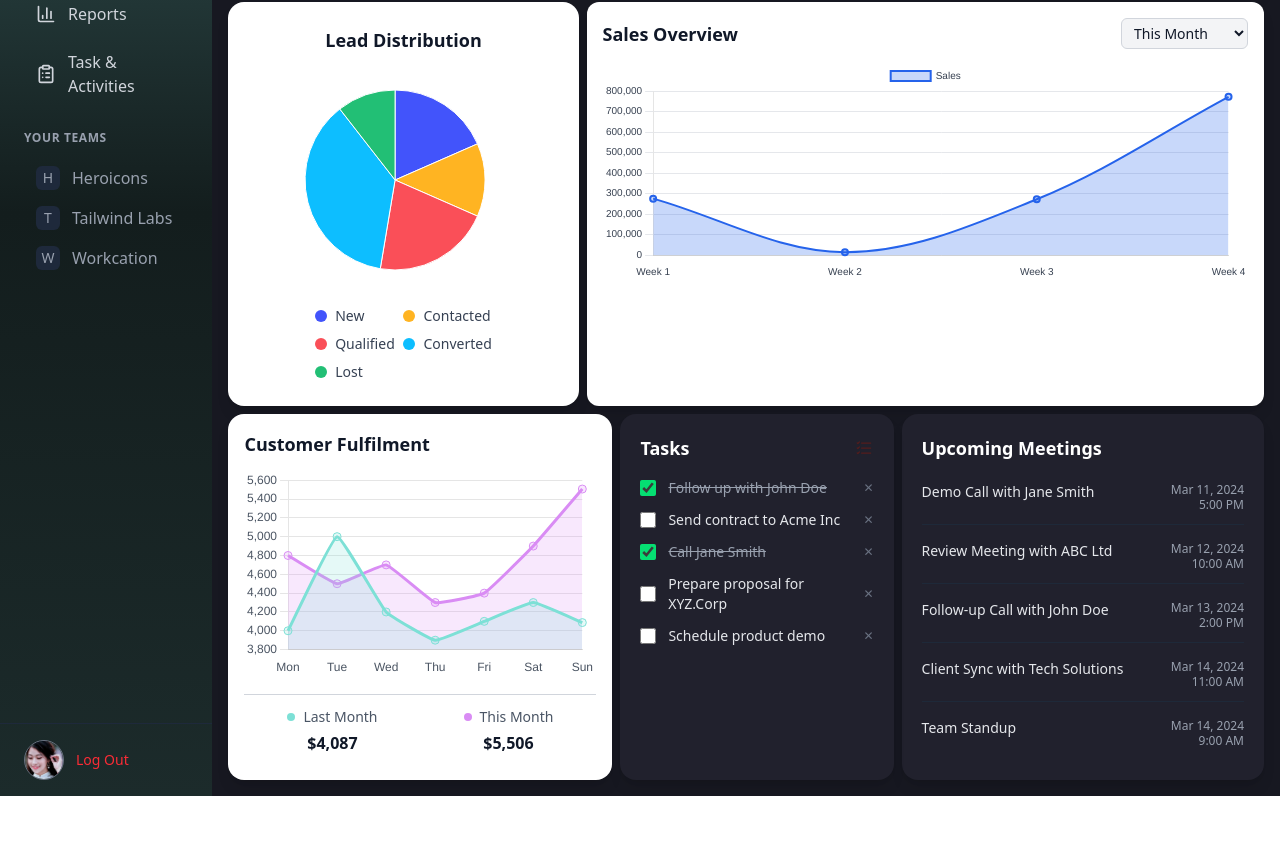
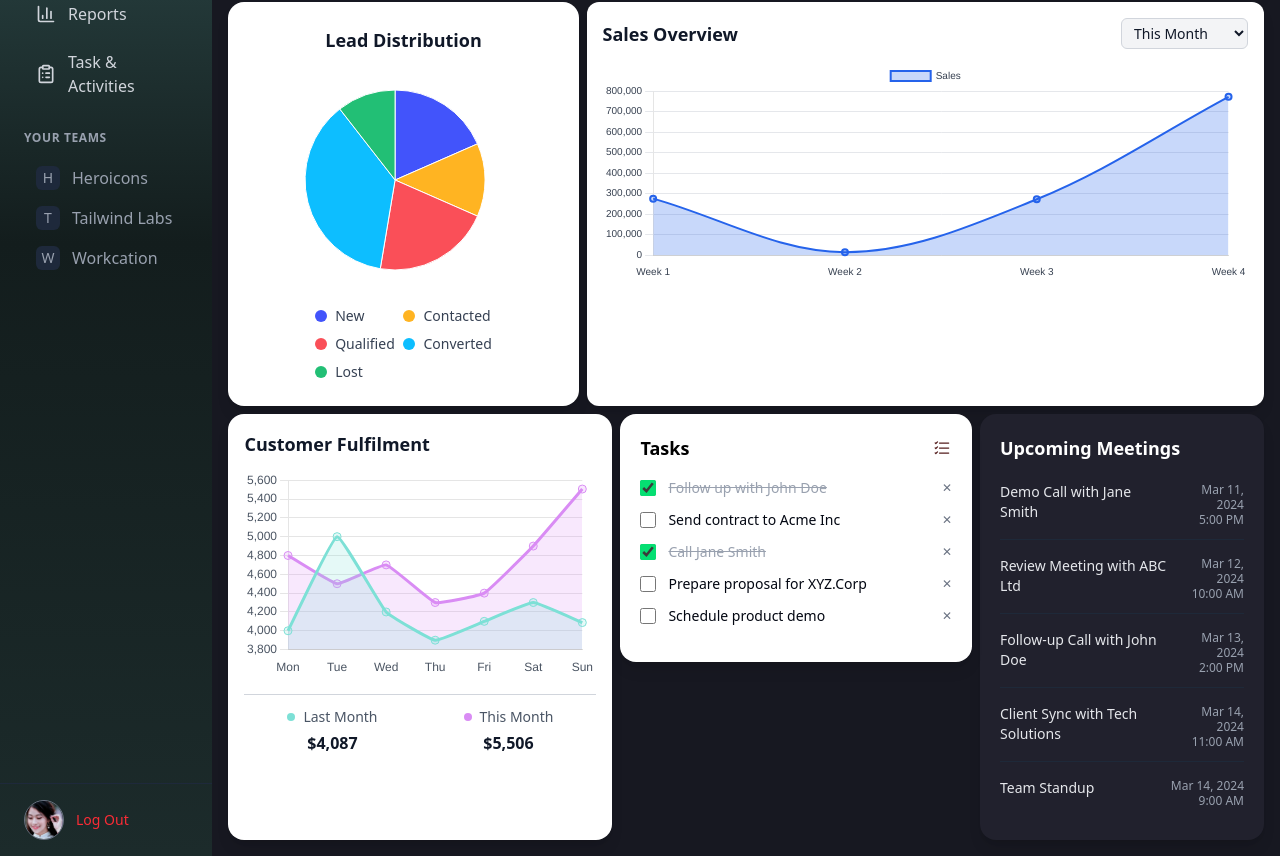
Before and after one commit to rajkumar1325/CRM-Website, a React (Vite) app: page / in a window 1280 px wide. Shown: the part 370-1226 px from the top of the page. Before the commit the page ends 1166 px from the top, so only its background shows below. Built offline with nearby package versions, Linux system fonts and the light colour scheme.

Commit message:
Adding theme toggle inside the to-do list

```diff
--- a/src/assets/components/Dashboard/PieChart/PieChart.jsx
+++ b/src/assets/components/Dashboard/PieChart/PieChart.jsx
@@ -54,7 +54,7 @@ export default function LeadsPieChart({ darkMode }) {
     return (
         <div
             className={`${bgClass} rounded-2xl p-6 shadow-lg
-                        w-full md:w-5/10 max-w-[400px] flex flex-col items-center`}
+                        w-full md:w-5/10  flex flex-col items-center`}
         >
             {/* Title */}
             <h2 className="text-lg font-semibold mb-4">Lead Distribution</h2>
--- a/src/assets/components/Dashboard/SalesChart/SalesChart.jsx
+++ b/src/assets/components/Dashboard/SalesChart/SalesChart.jsx
@@ -194,7 +194,7 @@ export default function SalesChart({ darkMode }) {
   return (
     <div
       className={`
-        w-full max-w-full
+        w-full max-w-7/10
         p-3 sm:p-4
         rounded-xl shadow-lg
         transition-all duration-300
--- a/src/assets/components/Dashboard/ToDoList/TodoList.jsx
+++ b/src/assets/components/Dashboard/ToDoList/TodoList.jsx
@@ -1,7 +1,7 @@
 import { useState } from "react";
 import TodoIcon from "./task-list.svg?react";
 
-export default function TodoList() {
+export default function TodoList({darkMode = false}) {
   // 🧩 Main task list
   const [tasks, setTasks] = useState([
     { id: 1, text: "Follow up with John Doe", done: true },
@@ -11,14 +11,14 @@ export default function TodoList() {
     { id: 5, text: "Schedule product demo", done: false },
   ]);
 
-  // 💾 Deleted task history
+  // .................................................... Deleted task history
   const [history, setHistory] = useState([]);
 
-  // 🎯 UI states
+  // ............................................ UI states
   const [showMenu, setShowMenu] = useState(false);
   const [newTask, setNewTask] = useState("");
 
-  // ✅ Toggle task completion
+  // ....................... Toggle task completion
   const toggleTask = (id) => {
     setTasks((prev) =>
       prev.map((t) =>
@@ -53,17 +53,21 @@ export default function TodoList() {
   const closeDialog = () => setShowMenu(false);
 
   return (
-    <div className="w-full md:w-3/10 bg-[#21212D]  text-white p-5 rounded-2xl shadow-lg relative">
-      {/* 🔹 Header */}
+    <div className={`w-full h-full md:w-5/10  p-5 rounded-2xl shadow-lg relative
+        ${darkMode ? "bg-[#21212D] text-white"  : "bg-white text-black"}`
+        }>
+
+
+      {/*  Header */}
       <div className="flex items-center justify-between mb-4">
         <h2 className="text-lg font-semibold">Tasks</h2>
         <TodoIcon
           onClick={handleTaskMenu}
-          className="w-5 h-5 text-gray-400 cursor-pointer hover:text-gray-200 transition"
+          className="w-5 h-5  cursor-pointer "
         />
       </div>
 
-      {/* 📋 Task List */}
+      {/*  Task List */}
       <div className="space-y-3 mb-4">
         {tasks.map((task) => (
           <div
@@ -74,6 +78,8 @@ export default function TodoList() {
               className="flex items-center space-x-3"
               onClick={() => toggleTask(task.id)}
             >
+
+              {/* task list checkbox */}
               <input
                 type="checkbox"
                 checked={task.done}
@@ -83,15 +89,17 @@ export default function TodoList() {
               <span
                 className={`text-sm ${
                   task.done
-                    ? "line-through text-gray-400"
-                    : "text-gray-200"
+                    ? darkMode ? "line-through text-gray-200" : "line-through text-gray-400"
+                    : darkMode ? "text-gray-200" : "text-gray-950"
                 }`}
               >
                 {task.text}
               </span>
             </div>
 
-            {/* 🗑 Delete Button */}
+
+
+            {/*  Delete Button */}
             <button
               onClick={() => deleteTask(task.id)}
               className="text-gray-500 hover:text-red-400 text-xs"
@@ -102,9 +110,15 @@ export default function TodoList() {
         ))}
       </div>
 
+
+
       {/* ➕ Add/Delete Menu (Dialog Box) */}
       {showMenu && (
-        <div className="absolute top-12 right-5 bg-[#1c2434] border border-gray-700 rounded-lg p-4 w-64 shadow-xl z-10">
+        <div className= {`absolute top-12 right-5  border border-gray-700 rounded-lg p-4 w-64 shadow-xl z-10
+              ${darkMode ?
+                  "bg-[#1c2434] text-white" : " bg-[#f3f4f6] text-black"
+              }`
+              }>
           {/* Header with Close Button */}
           <div className="flex justify-between items-center mb-2">
             <h3 className="text-sm font-semibold">Manage Tasks</h3>
@@ -123,7 +137,10 @@ export default function TodoList() {
               value={newTask}
               onChange={(e) => setNewTask(e.target.value)}
               placeholder="Enter new task..."
-              className="w-full px-2 py-1 rounded bg-[#0f1623] border border-gray-600 text-sm focus:outline-none focus:border-gray-400"
+              className= {`w-full px-2 py-1 rounded  border border-gray-600 text-sm focus:outline-none focus:border-gray-400
+                    ${darkMode ?
+                  "bg-[#1c2434] text-white" : " bg-[#f3f4f6] text-black"
+              }}`}
             />
             <button
               onClick={addTask}
@@ -135,7 +152,7 @@ export default function TodoList() {
 
           {/* Task History Section */}
           <div>
-            <h4 className="text-xs text-gray-400 mb-1">Deleted History</h4>
+            <h4 className="text-xs text-red-400 mb-1">Deleted History</h4>
             {history.length === 0 ? (
               <p className="text-xs text-gray-500 italic">No deleted tasks</p>
             ) : (
```
